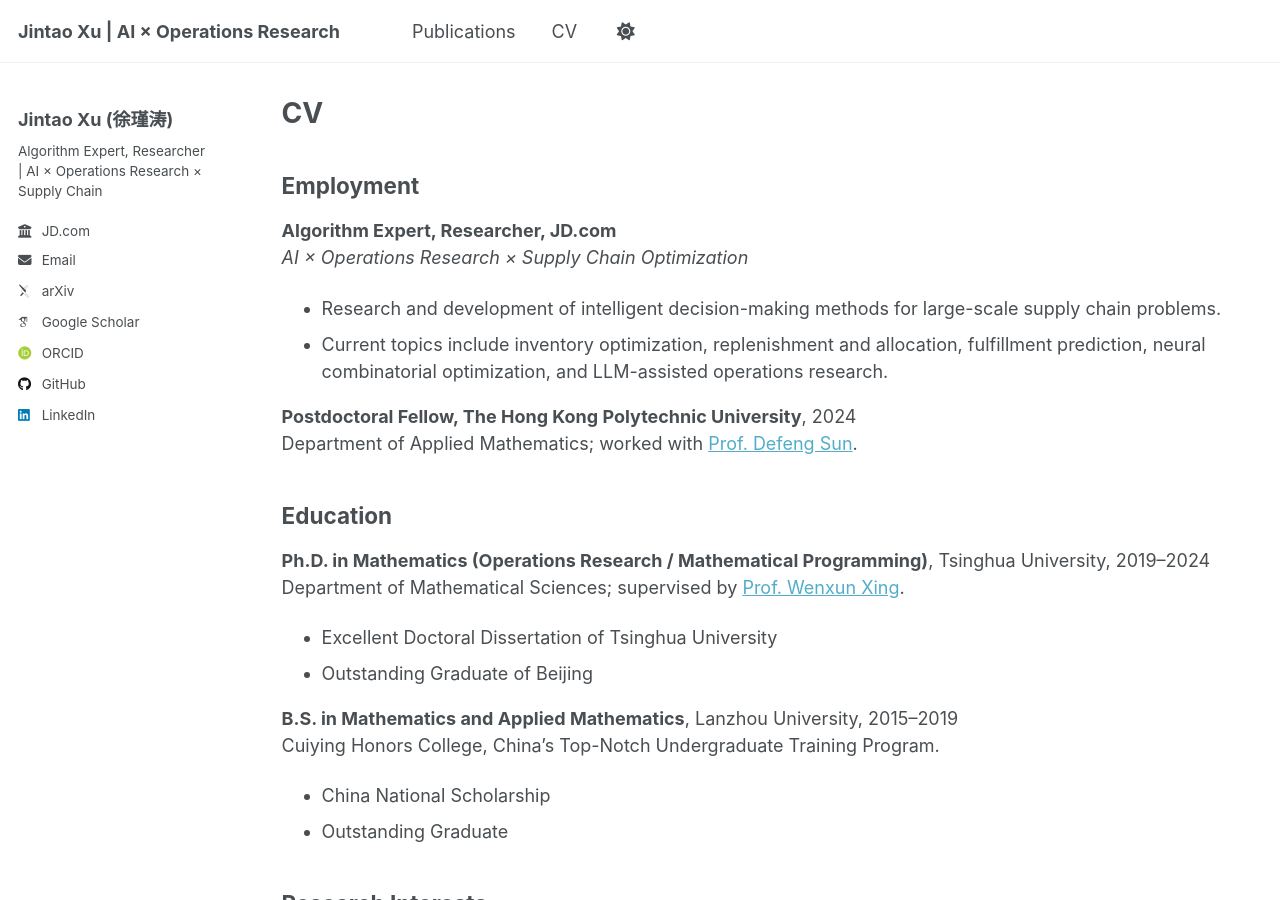
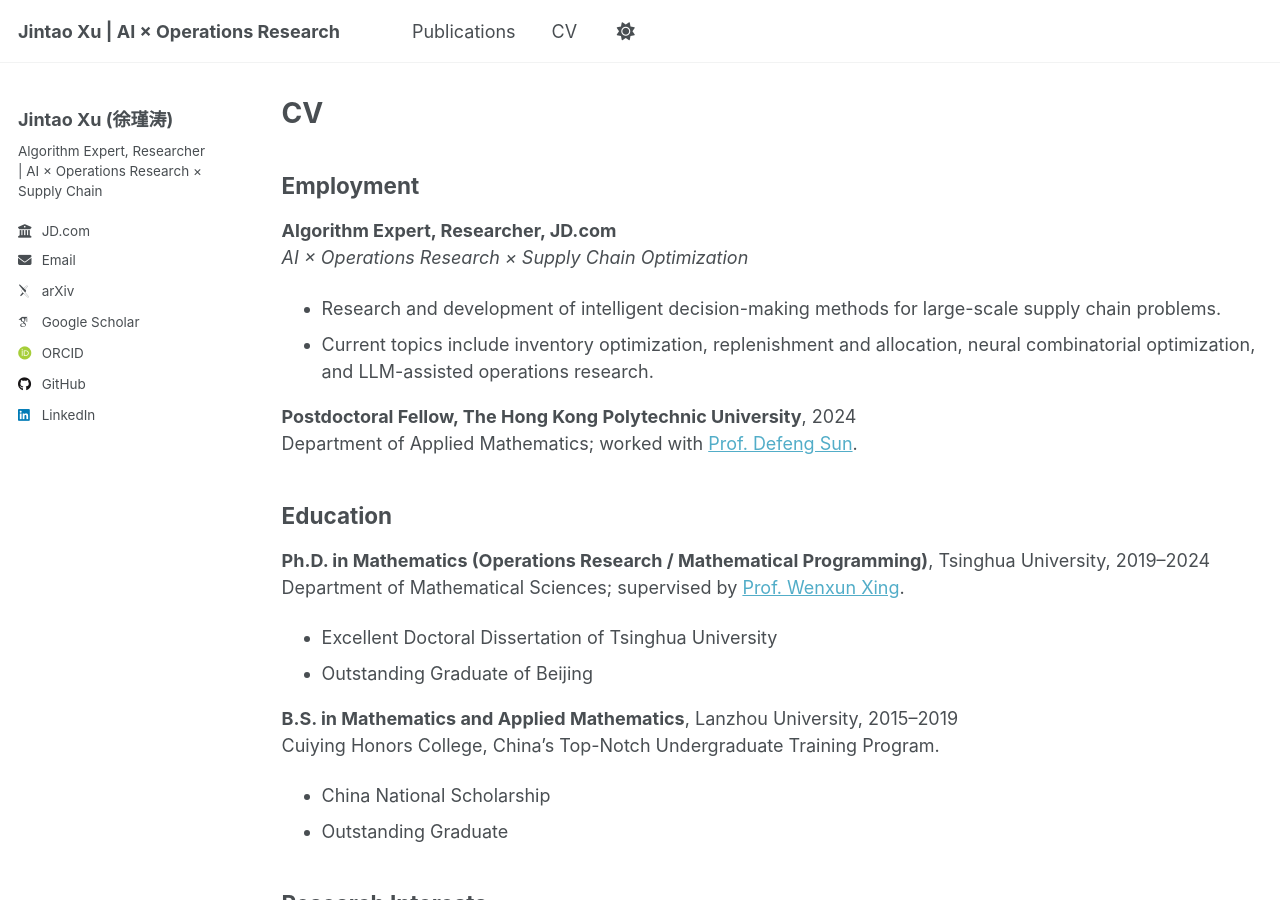
Before and after one commit to JintaoXuMath/JintaoXuMath.github.io, a Jekyll site: the page built from _pages/cv.md, in a window 1280 px wide and 900 px high. Built offline with Jekyll 4.4.1, drawn with Linux system fonts in a browser that asks for light colours; some web fonts are replaced.

Commit message:
Update research topics in CV
Removed fulfillment prediction from current research topics.

```diff
--- a/_pages/cv.md
+++ b/_pages/cv.md
@@ -15,7 +15,7 @@ redirect_from:
 *AI × Operations Research × Supply Chain Optimization*
 
 - Research and development of intelligent decision-making methods for large-scale supply chain problems.
-- Current topics include inventory optimization, replenishment and allocation, fulfillment prediction, neural combinatorial optimization, and LLM-assisted operations research.
+- Current topics include inventory optimization, replenishment and allocation, neural combinatorial optimization, and LLM-assisted operations research.
 
 **Postdoctoral Fellow, The Hong Kong Polytechnic University**, 2024
 Department of Applied Mathematics; worked with [Prof. Defeng Sun](https://www.polyu.edu.hk/ama/profile/dfsun/).
```
